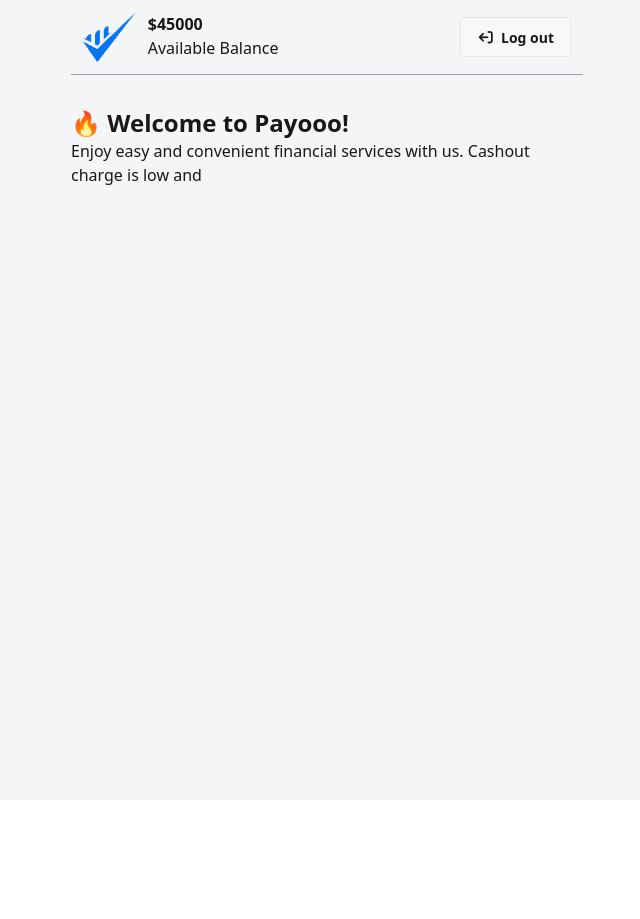
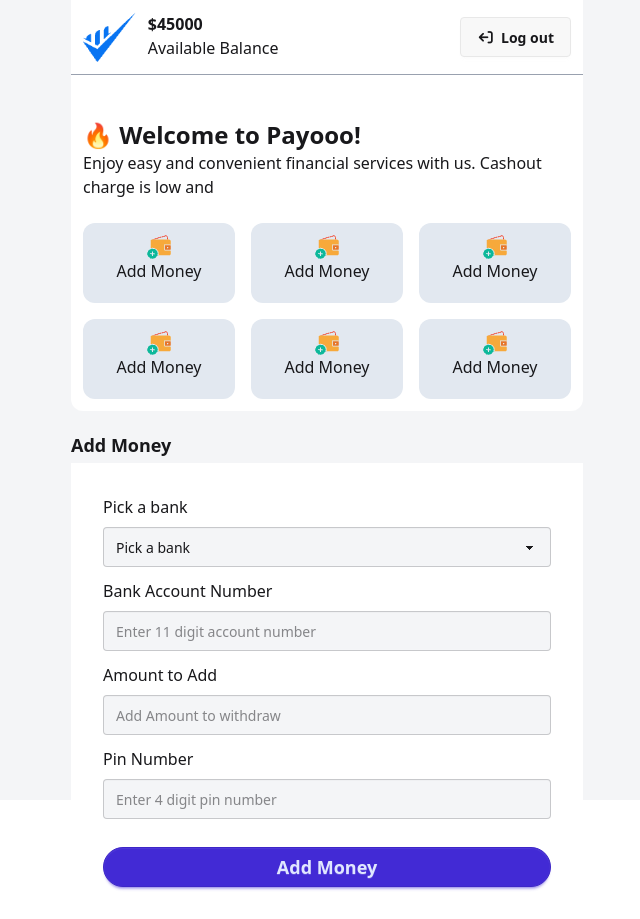
Before and after one commit to rushdv/trustpay-mobile-app, a plain HTML site: page home.html in a window 1280 px wide. Shown: the whole page, without its empty margins (313-953 px from the left). Before the commit the page ends 800 px from the top, so only its background shows below. Drawn offline with nearby package versions, Linux system fonts and the light colour scheme.

Commit message:
added home page

```diff
--- a/home.html
+++ b/home.html
@@ -20,8 +20,8 @@
 </head>
 
 <body class="bg-[#F4F5F7] h-[100vh]">
-
-    <div class=" min-h[50px] flex justify-between items-center max-w-lg mx-auto border-b-1 border-gray-400 p-3">
+    <div class="max-w-lg mx-auto bg-white rounded-b-xl">
+        <div class=" min-h[50px] flex justify-between items-center border-b-1 border-gray-400 p-3">
             <div class="flex gap-3">
                 <img class="h-[50px]" src="./images/Group.png" alt="">
                 <div>
@@ -35,10 +35,74 @@
         </div>
 
 
-    <div class="max-w-lg mx-auto mt-8">
+        <div class=" mt-8 p-3">
             <h1 class="text-2xl font-bold">🔥 Welcome to Payooo!</h1>
             <p>Enjoy easy and convenient financial services with us. Cashout charge is low and </p>
         </div>
+
+
+        <div class="min-h-[200px] grid grid-cols-3  gap-4 p-3">
+            <div class="text-center p-3 rounded-xl bg-slate-200">
+                <img src="./images/wallet1.png" alt="" class="mx-auto">
+                <h2>Add Money</h2>
+            </div>
+            <div class="text-center p-3 rounded-xl bg-slate-200">
+                <img src="./images/wallet1.png" alt="" class="mx-auto">
+                <h2>Add Money</h2>
+            </div>
+            <div class="text-center p-3 rounded-xl bg-slate-200">
+                <img src="./images/wallet1.png" alt="" class="mx-auto">
+                <h2>Add Money</h2>
+            </div>
+            <div class="text-center p-3 rounded-xl bg-slate-200">
+                <img src="./images/wallet1.png" alt="" class="mx-auto">
+                <h2>Add Money</h2>
+            </div>
+            <div class="text-center p-3 rounded-xl bg-slate-200">
+                <img src="./images/wallet1.png" alt="" class="mx-auto">
+                <h2>Add Money</h2>
+            </div>
+            <div class="text-center p-3 rounded-xl bg-slate-200">
+                <img src="./images/wallet1.png" alt="" class="mx-auto">
+                <h2>Add Money</h2>
+            </div>
+        </div>
+    </div>
+
+    <section class=" max-w-lg mx-auto">
+        <div>
+            <h1 class="font-semibold mt-5 mb-1 text-lg">Add Money</h1>
+            <form action="" class="bg-white rounded-b-xl p-8">
+                <div>
+                    <label for="">Pick a bank</label>
+                    <select class="select bg-[#f4f5f7] mt-2 w-full ">
+                        <option>Pick a bank</option>
+                        <option>Shonali Bank</option>
+                        <option>Islami Bank</option>
+                        <option>DBBL Bank</option>
+                    </select>
+                </div>
+                <div class="mt-3">
+                    <label for="" class="">Bank Account Number</label>
+                    <input id="mobile-number" type="text" placeholder="Enter 11 digit account number" class="input mt-2 w-full  bg-[#F4F5F7]" />
+                </div>
+                <div class="mt-3">
+                    <label for="" class="">Amount to Add</label>
+                    <input id="mobile-number" type="text" placeholder="Add Amount to withdraw" class="input mt-2 w-full  bg-[#F4F5F7]" />
+                </div>
+                <div class="mt-3">
+                    <label for="" class="">Pin Number</label>
+                    <input id="mobile-number" type="text" placeholder="Enter 4 digit pin number" class="input mt-2 w-full  bg-[#F4F5F7]" />
+                </div>
+
+                <button id="loginButton" class="mt-7 w-full text-lg font-bold rounded-full btn btn-primary">Add Money</button>
+            </form>
+        </div>
+    </section>
+
+
+
+    <script src="./js/home.js"></script>
 </body>
 
 </html>
--- /dev/null
+++ b/js/home.js
@@ -0,0 +1 @@
+console.log('salamun alaykum')
```
Also changed, not shown: index.html (+2 -1 lines). Lines whose indentation alone changed are shown as unchanged.
